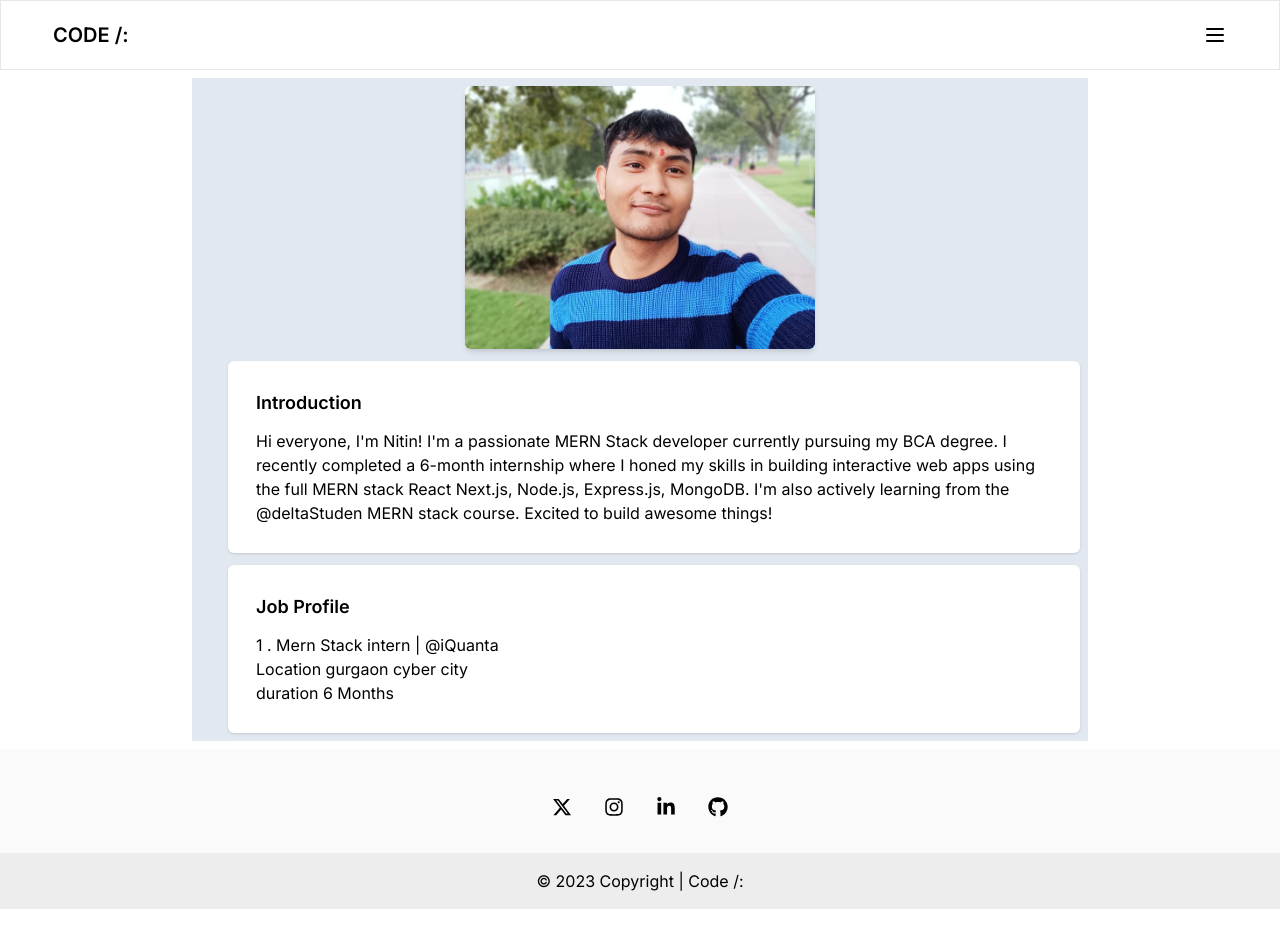
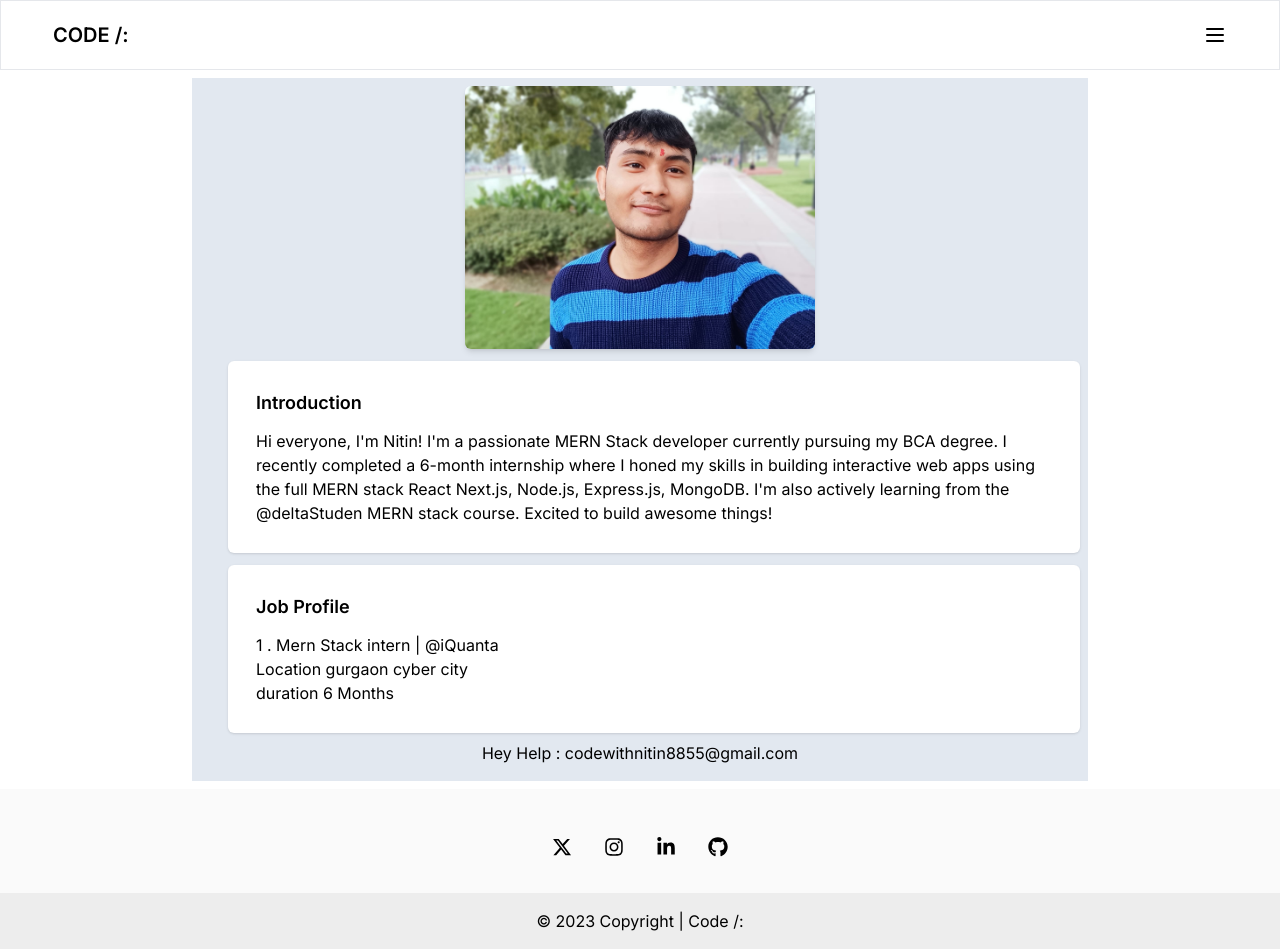
Before and after one commit to nitin01010/codewithnitin, a Next.js app: page /about in a window 1280 px wide. Before the commit the page ends 909 px from the top, so only its background shows below. Built offline with nearby package versions, Linux system fonts and the light colour scheme.

Commit message:
add text

```diff
--- a/src/components/UI/about.js
+++ b/src/components/UI/about.js
@@ -29,7 +29,7 @@ const About = () => {
                 <h1>Location  gurgaon cyber city</h1>
                 <h1>duration  6 Months</h1>
             </div>
-
+            <p className=' text-center p-2'>Hey Help : codewithnitin8855@gmail.com</p>
         </div >
     )
 }
```
